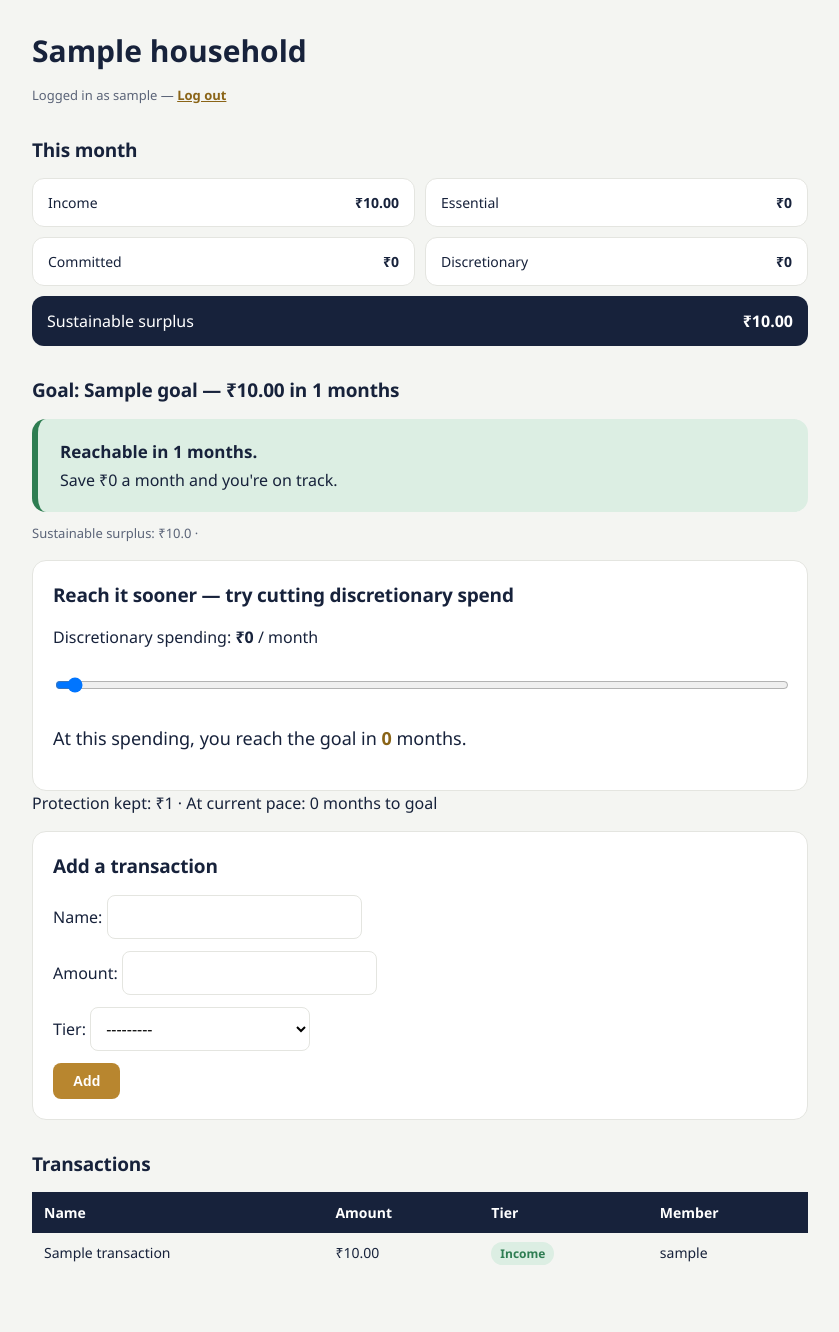
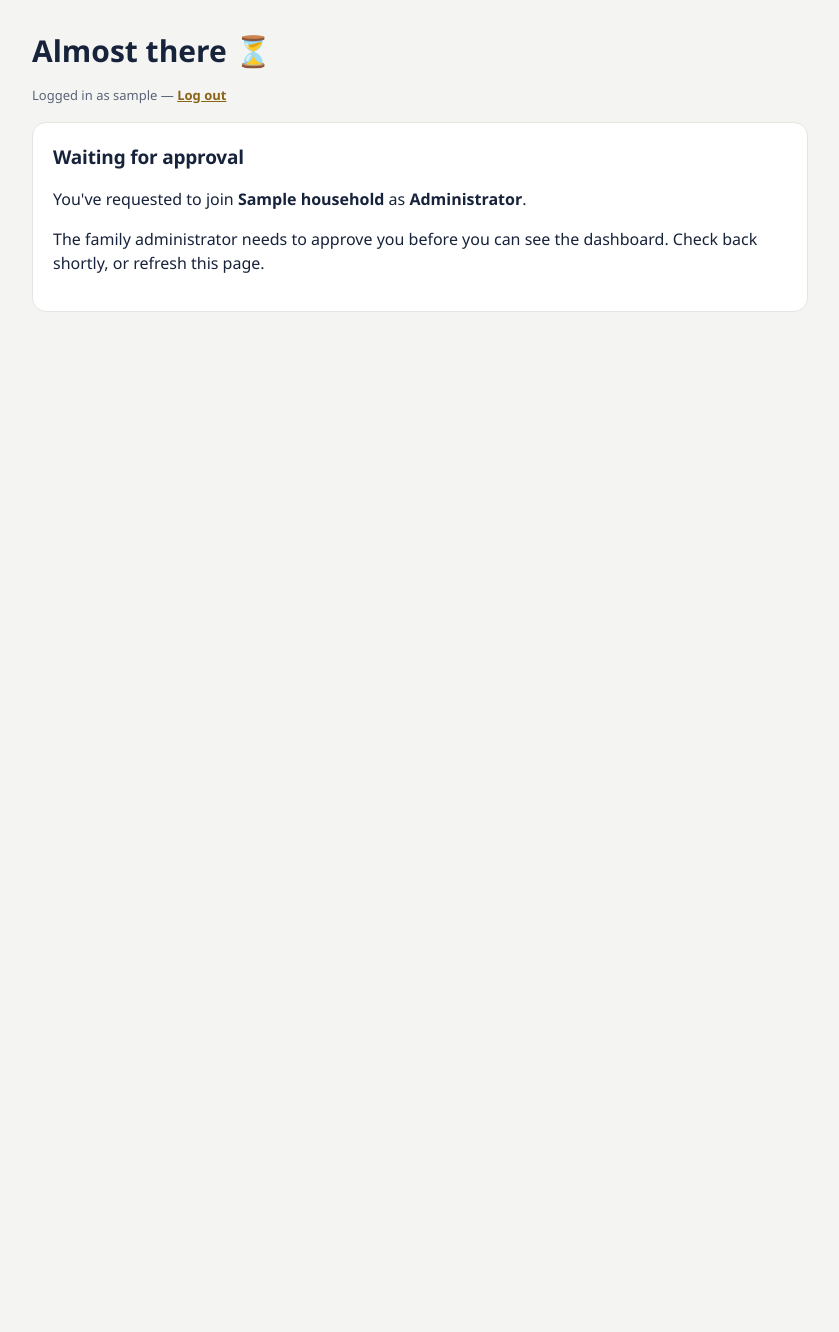
Before and after one commit to Ac30-codes/finfamily, a Django app: page / in a window 1280 px wide. Shown: the whole page, without its empty margins (220-1059 px from the left). After the commit the page ends 312 px from the top, so only its background shows below. Run offline with Django 5.2, Linux system fonts and the light colour scheme; a user stored in the database is signed in; tables that the repository leaves empty hold one stand-in row (values such as "Sample post").

Commit message:
Add family join codes, roles, and approval gate

```diff
--- a/core/forms.py
+++ b/core/forms.py
@@ -1,7 +1,7 @@
 from django import forms
-from .models import Transaction
 from django.contrib.auth.forms import UserCreationForm
 from django.contrib.auth.models import User
+from .models import Transaction, Member, RecurringRule, Goal
 
 
 class TransactionForm(forms.ModelForm):
@@ -10,9 +10,21 @@ class TransactionForm(forms.ModelForm):
         fields = ["name", "amount", "tier"]
 
 
-class SignupForm(UserCreationForm):
-    household_name = forms.CharField(max_length=100, label="Household name")
+class StartFamilyForm(UserCreationForm):
+    household_name = forms.CharField(max_length=100, label="Family / household name")
 
     class Meta:
         model = User
         fields = ["username", "household_name"]
+
+
+class JoinFamilyForm(UserCreationForm):
+    join_code = forms.CharField(max_length=6, label="Family code")
+    requested_role = forms.ChoiceField(
+        choices=[c for c in Member.ROLE_CHOICES if c[0] != "admin"],
+        label="Your role in the family",
+    )
+
+    class Meta:
+        model = User
+        fields = ["username", "join_code", "requested_role"]
--- a/core/models.py
+++ b/core/models.py
@@ -1,13 +1,21 @@
 from django.db import models
 from django.contrib.auth.models import User
+import random
+import string
+
+
+def generate_join_code():
+    """Make a short, readable family code like 'SHARMA-7K2Q'."""
+    return "".join(random.choices(string.ascii_uppercase + string.digits, k=6))
 
 
 class Household(models.Model):
     name = models.CharField(max_length=100)
+    join_code = models.CharField(max_length=6, unique=True, default=generate_join_code)
     created_at = models.DateTimeField(auto_now_add=True)
 
     def __str__(self):
-        return self.name
+        return f"{self.name} ({self.join_code})"
 
 
 class Member(models.Model):
@@ -17,12 +25,18 @@ class Member(models.Model):
         ("contributor", "Contributor"),
         ("dependant", "Dependant"),
     ]
+    STATUS_CHOICES = [
+        ("pending", "Pending approval"),
+        ("approved", "Approved"),
+    ]
     user = models.OneToOneField(User, on_delete=models.CASCADE)
     household = models.ForeignKey(Household, on_delete=models.CASCADE, related_name="members")
     role = models.CharField(max_length=20, choices=ROLE_CHOICES, default="earner")
+    requested_role = models.CharField(max_length=20, choices=ROLE_CHOICES, default="earner")
+    status = models.CharField(max_length=20, choices=STATUS_CHOICES, default="pending")
 
     def __str__(self):
-        return f"{self.user.username} ({self.get_role_display()})"
+        return f"{self.user.username} ({self.get_role_display()}) - {self.get_status_display()}"
 
 
 class Transaction(models.Model):
@@ -43,12 +57,41 @@ class Transaction(models.Model):
         return f"{self.name} - {self.amount}"
 
 
+class RecurringRule(models.Model):
+    """A repeating income or expense, e.g. salary on the 7th, rent on the 10th."""
+    TIER_CHOICES = Transaction.TIER_CHOICES
+    household = models.ForeignKey(Household, on_delete=models.CASCADE, related_name="recurring_rules")
+    member = models.ForeignKey(Member, on_delete=models.CASCADE, related_name="recurring_rules")
+    name = models.CharField(max_length=200)
+    amount = models.DecimalField(max_digits=12, decimal_places=2)
+    tier = models.CharField(max_length=20, choices=TIER_CHOICES)
+    day_of_month = models.IntegerField(help_text="Day (1-28) this repeats each month")
+    active = models.BooleanField(default=True)
+    last_run = models.DateField(null=True, blank=True, help_text="Last date this rule posted a transaction")
+
+    def __str__(self):
+        return f"{self.name} - {self.amount} on day {self.day_of_month}"
+
+
 class Goal(models.Model):
+    TERM_CHOICES = [
+        ("short", "Short term"),
+        ("medium", "Medium term"),
+        ("long", "Long term"),
+    ]
     household = models.ForeignKey(Household, on_delete=models.CASCADE, related_name="goals")
+    owner = models.ForeignKey(
+        Member, on_delete=models.CASCADE, related_name="goals",
+        null=True, blank=True,
+        help_text="Leave blank for a whole-family goal; set a member for a personal goal",
+    )
     name = models.CharField(max_length=200)
     target_amount = models.DecimalField(max_digits=12, decimal_places=2)
-    target_months = models.IntegerField()
+    target_date = models.DateField(null=True, blank=True)
+    target_months = models.IntegerField(default=12)
+    term = models.CharField(max_length=20, choices=TERM_CHOICES, default="medium")
     saved_amount = models.DecimalField(max_digits=12, decimal_places=2, default=0)
 
     def __str__(self):
-        return self.name
+        owner = self.owner.user.username if self.owner else "Family"
+        return f"{self.name} ({owner})"
--- a/core/templates/core/dashboard.html
+++ b/core/templates/core/dashboard.html
@@ -9,8 +9,31 @@
 </head>
 <body>
     <h1>{{ household.name }}</h1>
-    <p class="topbar">Logged in as {{ request.user.username }} — <a href="/accounts/logout/">Log out</a></p>
+    <p class="topbar">Logged in as {{ request.user.username }} — <a href="/logout/">Log out</a></p>
+    {% if member.role == "admin" %}
+    <div class="card" style="border-left:6px solid var(--brass);">
+        <h2 style="margin-top:0">Your family code</h2>
+        <p>Share this code so members can join <strong>{{ household.name }}</strong>:</p>
+        <p style="font-size:28px; font-weight:700; letter-spacing:4px; color:var(--brass-deep); font-family:monospace;">
+            {{ household.join_code }}
+        </p>
+    </div>
+    {% endif %}
 
+    {% if pending_members %}
+    <div class="card" style="border-left:6px solid var(--brass);">
+        <h2 style="margin-top:0">Pending join requests</h2>
+        {% for pm in pending_members %}
+        <div style="display:flex; justify-content:space-between; align-items:center; padding:10px 0; border-bottom:1px solid var(--line);">
+            <span>
+                <strong>{{ pm.user.username }}</strong>
+                wants to join as <strong>{{ pm.get_requested_role_display }}</strong>
+            </span>
+            <a href="/approve/{{ pm.id }}/"><button>Approve</button></a>
+        </div>
+        {% endfor %}
+    </div>
+    {% endif %}
     <h2>This month</h2>
     <ul class="stats">
         <li>Income <b>₹{{ income }}</b></li>
--- /dev/null
+++ b/core/templates/core/pending.html
@@ -0,0 +1,21 @@
+{% load static %}
+<!DOCTYPE html>
+<html lang="en">
+<head>
+    <meta charset="UTF-8">
+    <meta name="viewport" content="width=device-width, initial-scale=1.0">
+    <title>FinFamily — Awaiting approval</title>
+    <link rel="stylesheet" href="{% static 'style.css' %}">
+</head>
+<body>
+    <h1>Almost there ⏳</h1>
+    <p class="topbar">Logged in as {{ member.user.username }} — <a href="/logout/">Log out</a></p>
+    <div class="card">
+        <h2 style="margin-top:0">Waiting for approval</h2>
+        <p>You've requested to join <strong>{{ member.household.name }}</strong>
+           as <strong>{{ member.get_requested_role_display }}</strong>.</p>
+        <p>The family administrator needs to approve you before you can see the dashboard.
+           Check back shortly, or refresh this page.</p>
+    </div>
+</body>
+</html>
--- a/core/urls.py
+++ b/core/urls.py
@@ -3,5 +3,9 @@ from . import views
 
 urlpatterns = [
     path("", views.dashboard, name="dashboard"),
-    path("signup/", views.signup, name="signup"),
+    path("welcome/", views.welcome, name="welcome"),
+    path("start/", views.start_family, name="start_family"),
+    path("join/", views.join_family, name="join_family"),
+    path("approve/<int:member_id>/", views.approve_member, name="approve_member"),
+    path("logout/", views.logout_view, name="logout"),
 ]
--- a/core/views.py
+++ b/core/views.py
@@ -1,13 +1,65 @@
 from django.shortcuts import render, redirect
 from django.contrib.auth.decorators import login_required
+from django.contrib.auth import login
+from django.shortcuts import get_object_or_404
+from .models import Member, Transaction, Goal, Household, RecurringRule
+from .forms import TransactionForm, StartFamilyForm, JoinFamilyForm
 from .engine import analyse_goal
-from django.contrib.auth import login
-from .forms import TransactionForm, SignupForm
-from .models import Household, Member, Transaction, Goal
+from django.contrib.auth import login, logout
+
+
+def welcome(request):
+    """Landing page: start a new family or join one."""
+    return render(request, "core/welcome.html")
+
+
+def start_family(request):
+    if request.method == "POST":
+        form = StartFamilyForm(request.POST)
+        if form.is_valid():
+            user = form.save()
+            household = Household.objects.create(name=form.cleaned_data["household_name"])
+            Member.objects.create(
+                user=user, household=household,
+                role="admin", requested_role="admin", status="approved",
+            )
+            login(request, user)
+            return redirect("dashboard")
+    else:
+        form = StartFamilyForm()
+    return render(request, "core/start_family.html", {"form": form})
+
+def join_family(request):
+    if request.method == "POST":
+        form = JoinFamilyForm(request.POST)
+        if form.is_valid():
+            code = form.cleaned_data["join_code"].strip().upper()
+            household = Household.objects.filter(join_code=code).first()
+            if not household:
+                form.add_error("join_code", "No family found with that code.")
+            else:
+                user = form.save()
+                Member.objects.create(
+                    user=user, household=household,
+                    role=form.cleaned_data["requested_role"],
+                    requested_role=form.cleaned_data["requested_role"],
+                    status="pending",
+                )
+                login(request, user)
+                return redirect("dashboard")
+    else:
+        form = JoinFamilyForm()
+    return render(request, "core/join_family.html", {"form": form})
+
 
 @login_required
 def dashboard(request):
     member = Member.objects.get(user=request.user)
+
+    # Approval gate: pending members can't see the dashboard yet.
+    if member.status == "pending":
+        return render(request, "core/pending.html", {"member": member})
+
     household = member.household
 
     if request.method == "POST":
@@ -33,38 +85,36 @@ def dashboard(request):
     analysis = None
     if goal:
         analysis = analyse_goal(
-            income=float(income),
-            essential=float(essential),
-            committed=float(committed),
-            discretionary=float(discretionary),
+            income=float(income), essential=float(essential),
+            committed=float(committed), discretionary=float(discretionary),
             target_amount=float(goal.target_amount),
             target_months=goal.target_months,
             saved_amount=float(goal.saved_amount),
         )
 
+    pending_members = Member.objects.filter(household=household, status="pending")
+
     context = {
-        "household": household,
-        "transactions": transactions,
-        "income": income,
-        "essential": essential,
-        "committed": committed,
-        "discretionary": discretionary,
-        "surplus": surplus,
-        "form": form,
-        "goal": goal,
-        "analysis": analysis,
+        "member": member, "household": household, "transactions": transactions,
+        "income": income, "essential": essential, "committed": committed,
+        "discretionary": discretionary, "surplus": surplus,
+        "form": form, "goal": goal, "analysis": analysis,
+        "pending_members": pending_members if member.role == "admin" else None,
     }
     return render(request, "core/dashboard.html", context)
 
-def signup(request):
-    if request.method == "POST":
-        form = SignupForm(request.POST)
-        if form.is_valid():
-            user = form.save()
-            household = Household.objects.create(name=form.cleaned_data["household_name"])
-            Member.objects.create(user=user, household=household, role="admin")
-            login(request, user)
-            return redirect("dashboard")
-    else:
-        form = SignupForm()
-    return render(request, "core/signup.html", {"form": form})
+
+@login_required
+def approve_member(request, member_id):
+    """Admin approves a pending member."""
+    admin_member = Member.objects.get(user=request.user)
+    if admin_member.role != "admin":
+        return redirect("dashboard")
+    target = get_object_or_404(Member, id=member_id, household=admin_member.household)
+    target.status = "approved"
+    target.save()
+    return redirect("dashboard")
+
+def logout_view(request):
+    logout(request)
+    return redirect("welcome")
```
Also changed, not shown: core/templates/core/join_family.html (added, +21 -0 lines), core/templates/core/start_family.html (added, +21 -0 lines), core/templates/core/welcome.html (added, +28 -0 lines), core/migrations/0002_goal_owner_goal_target_date_goal_term_and_more.py (added), core/migrations/0003_alter_household_join_code.py (added).
